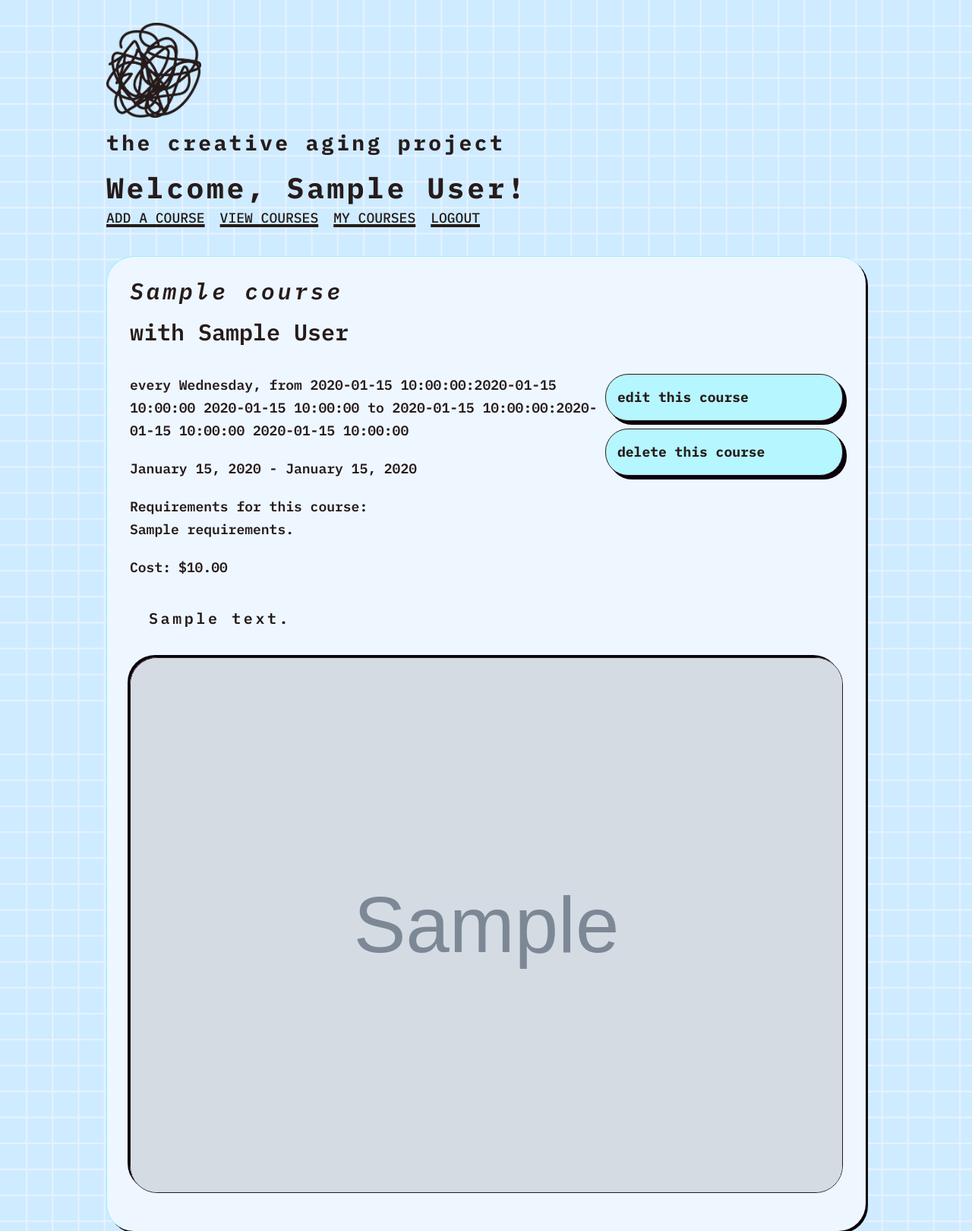
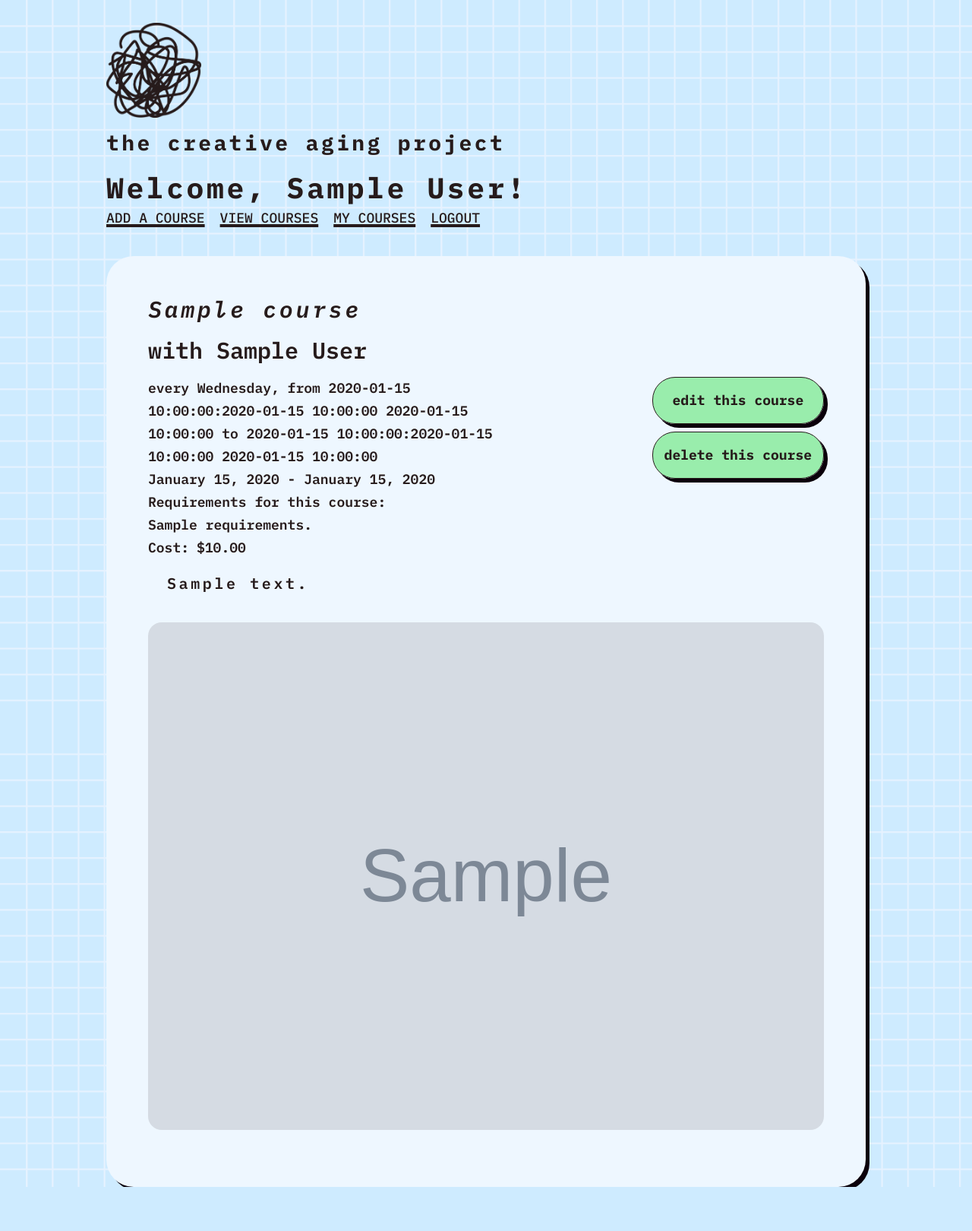
Before and after one commit to gabbe-grodin/creative_aging_program, a Flask app: template flask_app/templates/view_one.html in a window 1280 px wide. Shown: the whole page at 76% size. After the commit the page ends 1562 px from the top, so only its background shows below. Run offline with Flask 3, Linux system fonts and the light colour scheme; the visitor is signed in with stand-in values (Sample User, id 1); tables that the repository leaves empty or names only in its code hold one stand-in row (values such as "Sample post"); the template is opened without the code that fills it: most values are stand-ins (such as "Sample title", 1, 10 or a date in 2020); grey boxes marked "Sample" are stand-in pictures; some web fonts are replaced.

Commit message:
course signup button format fix

```diff
--- a/flask_app/static/css/style.css
+++ b/flask_app/static/css/style.css
@@ -280,7 +280,6 @@ button,
 }
 button:hover,
 .btn:hover{
-    /* color: #261b1b; */
     color: white;
 }
 a:-webkit-any-link{
@@ -344,16 +343,18 @@ form,
 }
 .card-small:hover{
     /* background-color: #ffe2c5; */
-    background-color: #009fae;
+    background-color: #0068ae;
+    /* background-color: #009fae; */
 }
 button,
 .btn{
-    background-color: #b5f6ff;
+    background-color: #53e5678b;
+    /* background-color: #b5f6ff; */
 }
 button:hover,
 .btn:hover{
     /* background-color:#e5ffc6; */
-    background-color: #009fae;
+    background-color: #0068ae;
 }
 form div input,
 form div input:active,
@@ -387,8 +388,8 @@ form,
 .card {
     border-radius: 2em;
     /* border: 1px solid #261b1b; */
-    border-top: 1px solid #9dedff;
-    border-left: 1px solid #9dedff;
+    /* border-top: 1px solid #9dedff;  */
+    /* border-left: 1px solid #9dedff; */
 }
 input,
 textarea {
@@ -407,8 +408,8 @@ button,
     border: 1px solid #261b1b
 }
 img{
-    border: 1px solid #261b1b;
-    border-radius: 2em;
+    /* border: 1px solid #261b1b; */
+    border-radius: 1em;
 }
 .logo{
     border: none;
@@ -430,17 +431,17 @@ select{
     /* border: 1px solid #0c4303; */
 }
 .card{
-    box-shadow: 3px 3px rgb(11, 0, 11);
+    box-shadow: 5px 5px rgb(11, 0, 11);
 }
 .img-card-small{
     /* border-right: 3px solid black;
     border-bottom: 3px solid black; */
-    box-shadow: -3px -3px #0b000b;
+    /* box-shadow: -3px -3px #0b000b; */
 }
 .card img{
     /* border-right: 3px solid black;
     border-bottom: 3px solid black; */
-    box-shadow: -3px -3px #0b000b;
+    /* box-shadow: -3px -3px #0b000b; */
 }
 .alert{
     /* border-radius: 30px; */
@@ -492,9 +493,10 @@ section{
     width: 100%;
 }
 .card{
-    padding: 30px;
+    padding: 55px;
 }
 .card-small{
+    padding: 30px;
     width: 48%;
     height: 360px;
 }
@@ -590,6 +592,9 @@ section{
 }
 .flx-5 {
     flex: 5;
+}
+.width-500{
+    width: 500px;
 }
 .width-25-percent{
     width: 25%;
@@ -767,7 +772,7 @@ input[type="checkbox"]:focus {
 /*******************************************/
 section > div {
     /* color: #bab1b1; */
-    flex: 1;
+    /* flex: 1; */
 }
 input[type="radio"] {
     /* color: #7b7676; */
@@ -817,21 +822,14 @@ input[type="radio"]:checked + label {
     &::after {
         color:  #261b1b;
         font-family: FontAwesome;
-        /* border: 2px solid hsla(150, 75%, 45%, 1); */
         content: "\f00c";
         font-size: 24px;
         position:relative;
         top: -50px;
         left: 50%;
-        /* transform: translateX(-50%); */
-        /* height: 50px; */
-        /* width: 50px; */
         line-height: 50px;
         text-align: center;
         border-radius: 50%;
-        /* background: white; */
-        /* box-shadow: 0px 2px 5px -2px hsla(0, 0%, 0%, 0.25); */
-        /* padding: 5px; */
     }
 }
 input[type="radio"]#admin:checked + label {
@@ -881,16 +879,18 @@ tr:hover {
 /*! MY BUTTONS
 /*******************************************/
 button,
-.btn,
+.btn{
+    box-sizing: border-box;
+    width: 100%;
+    vertical-align: middle;
+}
 .reg-btn{
     box-sizing: border-box;
-    width: 100%;
-    /* height: 100%; */
 }
 button,
 .btn{
     font-family: inherit;
-    /* text-align: center; */
+    text-align: center;
     cursor: pointer;
     transition: 0.5s;
     box-shadow: 5px 5px #0b000b;
@@ -904,7 +904,9 @@ button:hover,
     display: flex;
     width: 200px;
     height: 200px;
+    align-items: center;
     text-align: center;
     align-content: center;
+    vertical-align: middle;
     border-radius: 50%;
 }
--- a/flask_app/templates/index.html
+++ b/flask_app/templates/index.html
@@ -15,6 +15,8 @@
 </head>
 
     <!-- !  MVP to dos: -->
+    <!-- !  fix form format where date selector becomes more compact -->
+    <!-- !  implement template blocks for header, footer, nav -->
     <!-- !  split requirements string so can be styled -->
     <!-- !  if no image selected for course update, keep same file -->
     <!-- !  protect image urls (see head tag for ref: href="{#{{ url_for('static', filename='css/style.css') }}#}") per Aaron's advice -->
--- a/flask_app/templates/view_one.html
+++ b/flask_app/templates/view_one.html
@@ -43,9 +43,8 @@
                 <p>with {{ course.creator.first_name }} {{ course.creator.last_name }}</p>
 
             </span>
-            <section class="flx row mt mb space-between">
-                <div class="flx col gap-2 flx-2">
-
+            <section class="flx row space-between gap-3">
+                <div class="flx col width-500">
                     <p>every {{ course.start_date.strftime("%A") }}, from {{ course.start_time_hour }}:{% if course.start_time_min < 10 %}{{  course.start_time_min }}0{% else %}{{  course.start_time_min }}{% endif %} {{ course.start_time_ampm }}
                     to {{ course.end_time_hour }}:{% if course.end_time_min < 10 %}{{  course.end_time_min }}0{% else %}{{  course.end_time_min }}{% endif %} {{ course.end_time_ampm }}</p>
 
@@ -64,22 +63,22 @@
 
                 </div>
 
-            <!-- check if this is the creator of this course. if so show: -->
-            {% if session["user_type"] == 'admin' %}
-                <div class="flx col gap-1 flx-1">
-                        <a href="/course/edit/{{ course.id }}" class="btn">edit this course</a>
+                <!-- check if this is the creator of this course. if so show: -->
+                {% if session["user_type"] == 'admin' %}
+                <div class="flx col gap-1 ">
+                    <a href="/course/edit/{{ course.id }}" class="btn">edit this course</a>
 
-                        <a href="/delete/{{ course.id }}" class="btn">delete this course</a>
+                    <a href="/delete/{{ course.id }}" class="btn ">delete this course</a>
                 </div>
                 {% elif session["user_type"] == 'student' %}
-                <div class="flx col gap-1 flx-1">
-                    <a href="/registration/new/{{ session['logged_in_user_id'] }}/{{ course.id }}" class="btn reg-btn">register for this course</a>
+                <div class=" ">
+                    <a href="/registration/new/{{ session['logged_in_user_id'] }}/{{ course.id }}" class="reg-btn btn">register for this course</a>
                 </div>
                 {% elif session['logged_in_user_id'] == course.user_id %}
-                    <div class="flx col gap-1 flx-1">
+                    <div class="">
                         <a href="/course/edit/{{ course.id }}" class="btn">edit this course</a>
                     </div>
-            {% endif %}
+                {% endif %}
             </section>
             <h2 class="line-height-less ml mr">{{ course.description }}</h2>
 
```
